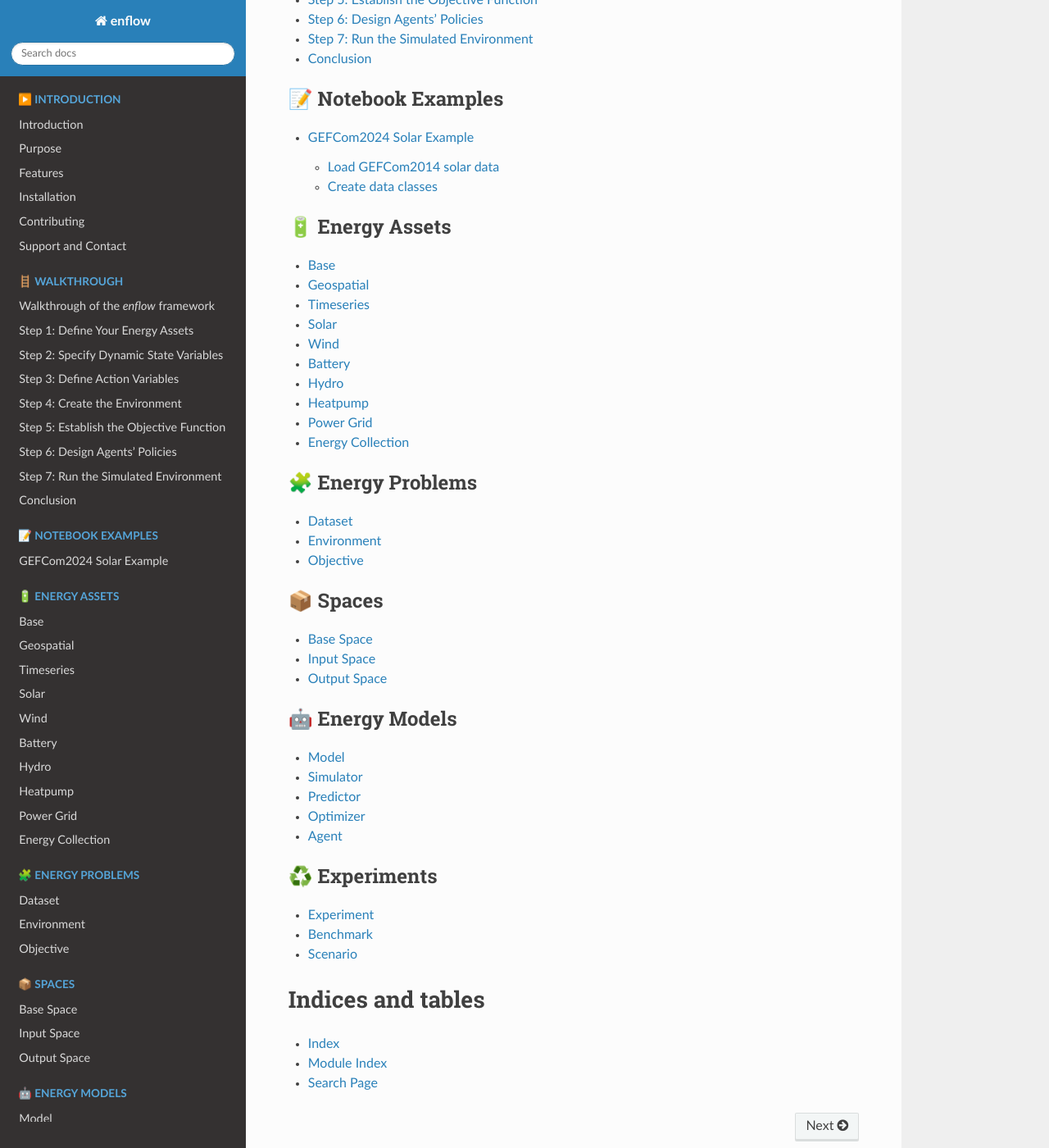
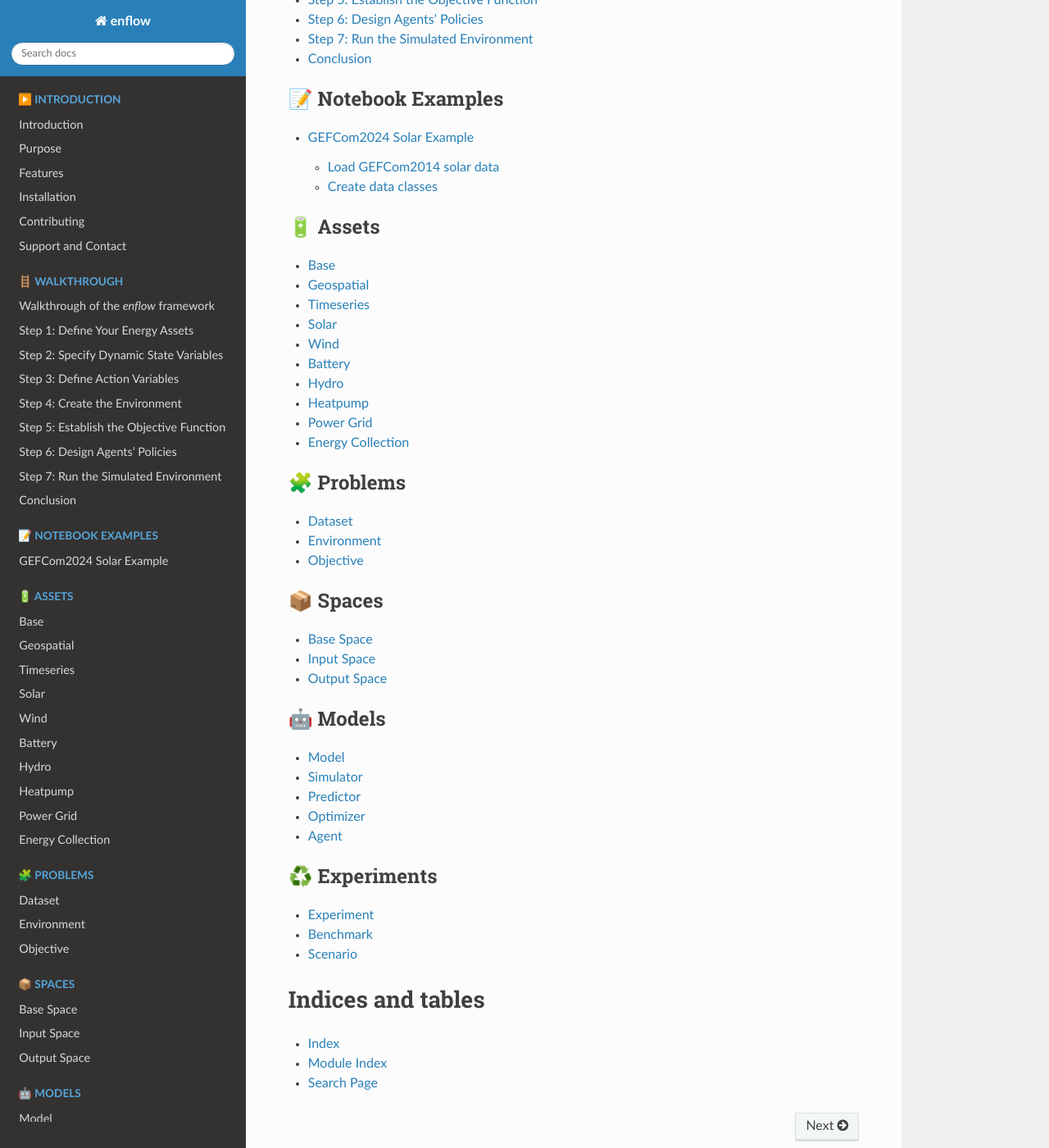
Before and after one commit to rebase-energy/enflow, a Sphinx documentation site: the page built from docs/index.rst, in a window 1280 px wide and 1400 px high, scrolled down 556 px. Shown: the whole window at 82% size. Built offline with Sphinx 7.4.7 and the Read the Docs theme 3.1.0, drawn with Linux system fonts in a browser that asks for light colours; pages that are not in the unit, such as notebooks, are missing from menus.

```diff
--- a/docs/index.rst
+++ b/docs/index.rst
@@ -22,7 +22,7 @@ enflow: Open-source energy modelling framework
 
 .. toctree::
    :maxdepth: 1
-   :caption: 🔋 Energy Assets
+   :caption: 🔋 Assets
 
    assets/base
    assets/geospatial
@@ -39,7 +39,7 @@ enflow: Open-source energy modelling framework
 
 .. toctree::
    :maxdepth: 2
-   :caption: 🧩 Energy Problems
+   :caption: 🧩 Problems
 
    problems/dataset
    problems/environment
@@ -59,7 +59,7 @@ enflow: Open-source energy modelling framework
 
 .. toctree::
    :maxdepth: 2
-   :caption: 🤖 Energy Models
+   :caption: 🤖 Models
 
    models/model
    models/simulator
```
Also changed, not shown: pyproject.toml (+9 -2 lines), docs/requirements.txt (line endings or trailing spaces), 1 other file.
